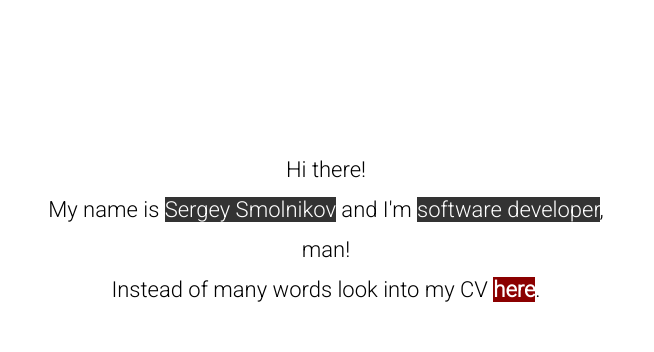
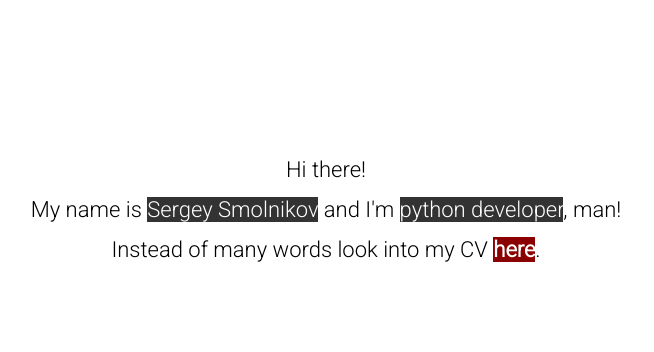
Before and after one commit to plushboroda/SergeySmolnikov, a plain HTML site: page index.html in a window 1280 px wide. Shown: the top 352 px of the page, without its empty margins (314-968 px from the left). Drawn offline with Linux system fonts and the light colour scheme.

Commit message:
Update index.html

```diff
--- a/index.html
+++ b/index.html
@@ -11,8 +11,8 @@
 		<div class="content">
 			<div class="intro">
 				<span>Hi there!</span><br/>
-				<span>My name is <span class="highlight">Sergey Smolnikov</span> and I'm <span class="highlight">software developer</span>, man!</span><br/>
-				<span>Instead of many words look into my CV <a href="#"><span class="highlight-red">here</span></a>.</span>
+				<span>My name is <span class="highlight">Sergey Smolnikov</span> and I'm <span class="highlight">python developer</span>, man!</span><br/>
+				<span>Instead of many words look into my CV <a href="Smolnikov_CV.pdf"><span class="highlight-red">here</span></a>.</span>
 			</div>
 			<table>
 				<tr>
@@ -40,7 +40,7 @@
 						<span>linkedin:</span>
 					</td>
 					<td>
-						<a href="https://www.linkedin.com/in/akartynnik">akartynnik</a>
+						<a href="#"></a>
 					</td>
 
 				</tr> -->
```
